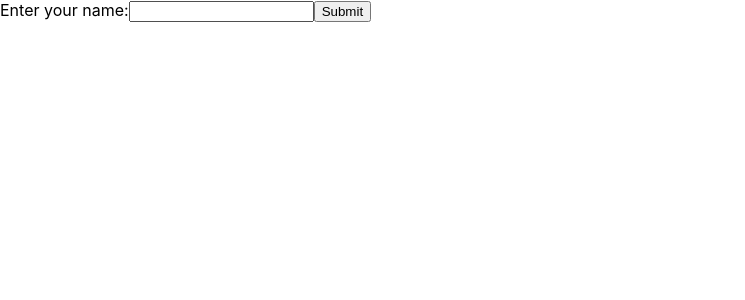
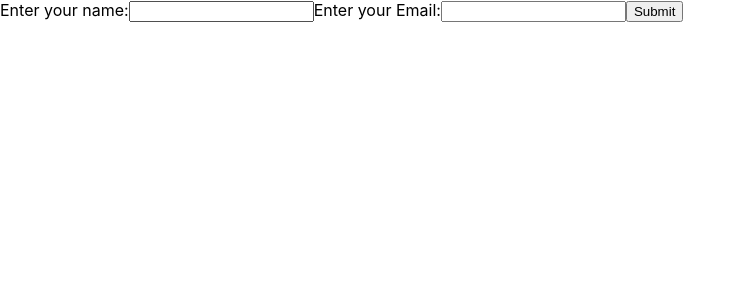
Before and after one commit to NavjotSingh13/Resume-Builder, a React (Create React App) app in the folder frontend/: page / in a window 1280 px wide. Shown: the top 300 px of the page, without its empty margins (0-745 px from the left). Built offline with nearby package versions, Linux system fonts and the light colour scheme.

Commit message:
using jsPDF library to convert form data to pdf

```diff
--- a/frontend/package.json
+++ b/frontend/package.json
@@ -6,7 +6,7 @@
     "@testing-library/jest-dom": "^5.16.5",
     "@testing-library/react": "^13.4.0",
     "@testing-library/user-event": "^13.5.0",
-    "html2pdf.js": "^0.9.0",
+    "jspdf": "^2.5.1",
     "react": "^18.2.0",
     "react-dom": "^18.2.0",
     "react-scripts": "5.0.1",
--- a/frontend/src/components/Form.js
+++ b/frontend/src/components/Form.js
@@ -1,12 +1,23 @@
-import React, { useState } from 'react'
+import React, { useState } from 'react';
+import jsPDF from 'jspdf';
 
 const Form = () => {
   const [name, setName] = useState("");
+  const [email, setEmail] = useState("");
+
+  const doc = new jsPDF({
+    orientation: 'landscape',
+    unit: 'in',
+    format: [4, 2],
+  });
 
   const handleSubmit = (event) => {
     event.preventDefault();
-    let name1 = {name};
-    html2pdf(name1);
+    doc.html(name, {
+      async callback(doc) {
+        await doc.save('pdf_name');
+      },
+    });
   }
 
   return (
@@ -18,6 +29,13 @@ const Form = () => {
           onChange={(e) => setName(e.target.value)}
         />
       </label>
+      <label>Enter your Email:
+        <input
+          type="text"
+          value={email}
+          onChange={(e) => setEmail(e.target.value)}
+        />
+      </label>
       <input type="submit" />
     </form>
   )
```
Also changed, not shown: 1 other file (tests, documents, lock files or other folders).
